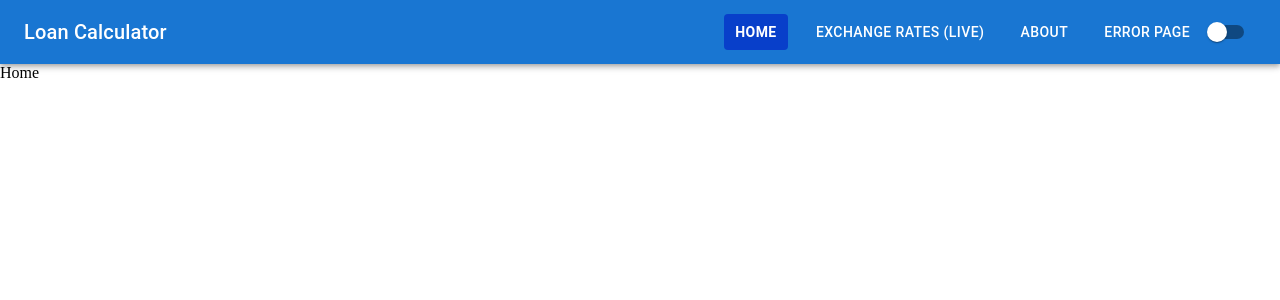
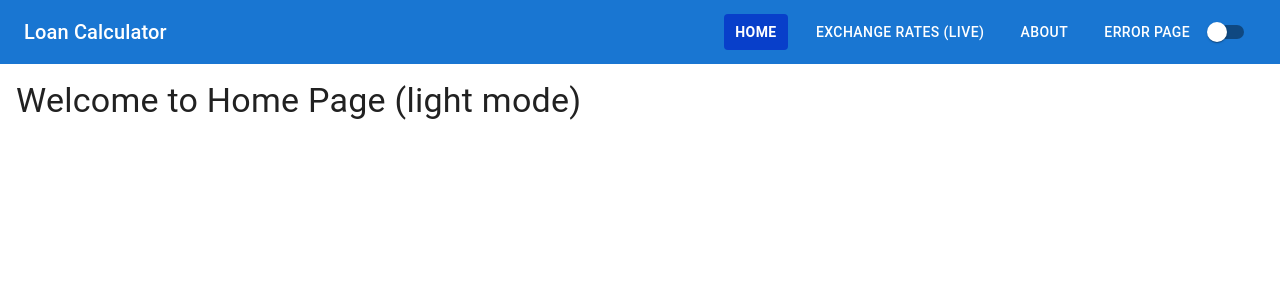
Before and after one commit to Nitin-lohumi/React-project, a React (Vite) app: page / in a window 1280 px wide. Shown: the top 300 px of the page. Built offline with nearby package versions, Linux system fonts and the light colour scheme.

Commit message:
adding Light/Dark mode functions using matrialUI

```diff
--- a/src/App.jsx
+++ b/src/App.jsx
@@ -1,13 +1,31 @@
-import React from "react";
+import React, { useContext } from "react";
 import { Routes, Route } from "react-router-dom";
 import NavBar from "./component/NavBar";
 import About from "./component/About";
 import ExchangeRate from "./component/ExchangeRate";
 import Home from "./component/Home";
 import ErrorPage from "./component/ErrorPage";
+import { createTheme, ThemeProvider } from "@mui/material";
+import { ThemeContext } from "./utility/ThemeProvider";
 function App() {
+  const { mode } = useContext(ThemeContext);
+  const LightTheme = createTheme({
+    palette: {
+      mode: "light",
+      primary: { main: "#1976d2" },
+      background: { default: "#ffffff" },
+    },
+  });
+
+  const DarkTheme = createTheme({
+    palette: {
+      mode: "dark",
+      primary: { main: "#1976d2" },
+      background: { default: "#121212" },
+    },
+  });
   return (
-    <>
+    <ThemeProvider theme={mode ? DarkTheme : LightTheme}>
       <NavBar />
       <Routes>
         <Route path="/" element={<Home />} />
@@ -15,7 +33,8 @@ function App() {
         <Route path="/ExchangeRate" element={<ExchangeRate />} />
         <Route path="/ErrorPage" element={<ErrorPage />} />
       </Routes>
-    </>
+    </ThemeProvider>
   );
 }
+
 export default App;
--- a/src/component/Home.jsx
+++ b/src/component/Home.jsx
@@ -1,9 +1,16 @@
-import React from 'react'
+import React from "react";
+import { Box, Typography, useTheme } from "@mui/material";
 
 function Home() {
+  const theme = useTheme();
+
   return (
-    <div>Home</div>
-  )
+    <Box sx={{ p: 2, backgroundColor: theme.palette.background.default }}>
+      <Typography variant="h4" color={theme.palette.text.primary}>
+        Welcome to Home Page ({theme.palette.mode} mode)
+      </Typography>
+    </Box>
+  );
 }
 
-export default Home
+export default Home;
--- a/src/component/NavBar.jsx
+++ b/src/component/NavBar.jsx
@@ -1,4 +1,4 @@
-import React, { useState } from "react";
+import React, { useContext, useState } from "react";
 import { NavLink } from "react-router-dom";
 import "../styles/NavStyle.css";
 import {
@@ -14,15 +14,16 @@ import {
   useTheme,
   Switch,
 } from "@mui/material";
+import { ThemeContext } from "../utility/ThemeProvider";
 import MenuIcon from "@mui/icons-material/Menu";
 function NavBar() {
+  const Values = useContext(ThemeContext);
   const [drawerOpen, setDrawerOpen] = useState(false);
   const theme = useTheme();
   const isMobile = useMediaQuery(theme.breakpoints.down("md"));
   const toggleDrawer = () => setDrawerOpen(!drawerOpen);
-  const [mode, setMode] = useState(false);
   const handleModeChange = () => {
-    setMode((prev) => !prev);
+    Values.setMode((prev) => !prev);
   };
   return (
     <>
@@ -72,10 +73,9 @@ function NavBar() {
             )}
             <div>
               <Switch
-                checked={mode}
+                checked={Values.mode}
                 onChange={handleModeChange}
                 name="mode"
-                // inputProps={{ "aria-label": "primary checkbox" }}
               />
             </div>
           </div>
@@ -87,6 +87,10 @@ function NavBar() {
           <List sx={{ width: 250 }}>
             <ListItem onClick={toggleDrawer}>
               <NavLink
+                style={{
+                  color: theme.palette.text.primary,
+                  textDecoration: "none",
+                }}
                 to="/"
                 className={({ isActive }) =>
                   isActive ? "drawer-link active" : "drawer-link"
@@ -97,6 +101,10 @@ function NavBar() {
             </ListItem>
             <ListItem onClick={toggleDrawer}>
               <NavLink
+                style={{
+                  color: theme.palette.text.primary,
+                  textDecoration: "none",
+                }}
                 to="/ExchangeRate"
                 className={({ isActive }) =>
                   isActive ? "drawer-link active" : "drawer-link"
@@ -107,6 +115,10 @@ function NavBar() {
             </ListItem>
             <ListItem onClick={toggleDrawer}>
               <NavLink
+                style={{
+                  color: theme.palette.text.primary,
+                  textDecoration: "none",
+                }}
                 to="/about"
                 className={({ isActive }) =>
                   isActive ? "drawer-link active" : "drawer-link"
@@ -117,6 +129,10 @@ function NavBar() {
             </ListItem>
             <ListItem onClick={toggleDrawer}>
               <NavLink
+                style={{
+                  color: theme.palette.text.primary,
+                  textDecoration: "none",
+                }}
                 to="/ErrorPage"
                 className={({ isActive }) =>
                   isActive ? "drawer-link active" : "drawer-link"
--- a/src/main.jsx
+++ b/src/main.jsx
@@ -1,10 +1,12 @@
-import { StrictMode } from "react";
 import { createRoot } from "react-dom/client";
 import "./index.css";
 import App from "./App.jsx";
 import { BrowserRouter } from "react-router-dom";
+import { ThemeProviderCustom } from "./utility/ThemeProvider.jsx";
 createRoot(document.getElementById("root")).render(
   <BrowserRouter>
-    <App />
+    <ThemeProviderCustom>
+      <App />
+    </ThemeProviderCustom>
   </BrowserRouter>
 );
--- /dev/null
+++ b/src/utility/ThemeProvider.jsx
@@ -0,0 +1,10 @@
+import React, { createContext, useState } from "react";
+export const ThemeContext = createContext();
+export const ThemeProviderCustom = ({ children }) => {
+  const [mode, setMode] = useState(false);
+  return (
+    <ThemeContext.Provider value={{ mode, setMode }}>
+      {children}
+    </ThemeContext.Provider>
+  );
+};
```
